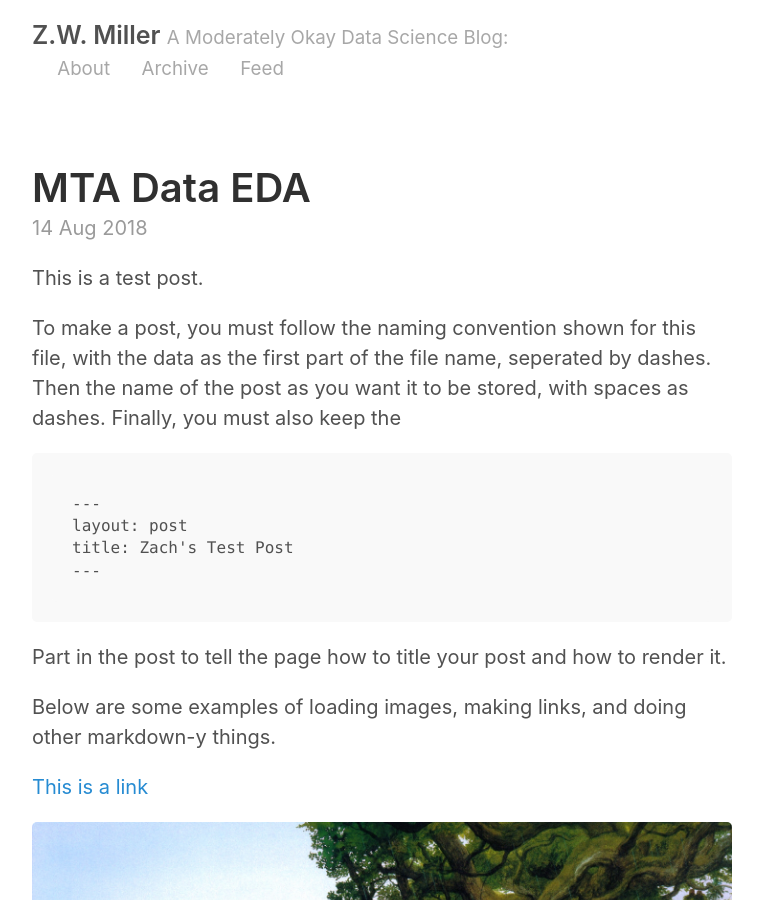
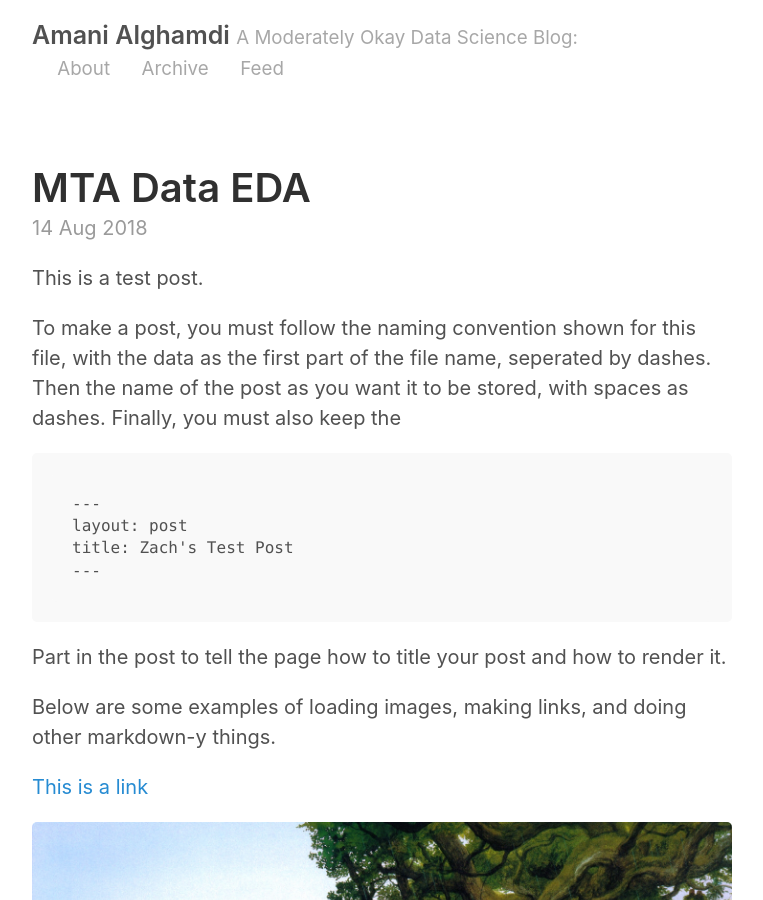
Before and after one commit to amamisa/amamisa.github.io, a Jekyll site: the page built from index.html, in a window 1280 px wide and 900 px high. Shown: the whole window, without its empty margins (258-1021 px from the left). Built offline with Jekyll 4.4.1, drawn with Linux system fonts in a browser that asks for light colours; the list of posts is cut into pages by our own code.

Commit message:
renamed the blog owner

```diff
--- a/_config.yml
+++ b/_config.yml
@@ -2,7 +2,7 @@
 permalink:           pretty
 
 # Setup
-title:               Z.W. Miller
+title:               Amani Alghamdi
 tagline:             A Moderately Okay Data Science Blog
 url:                 http://amamisa.github.io
 paginate:            2
```
